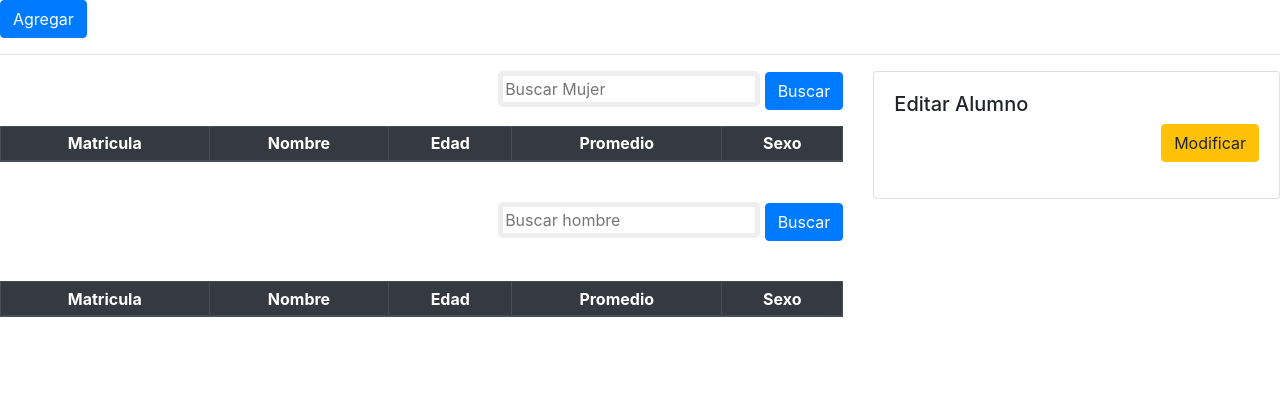
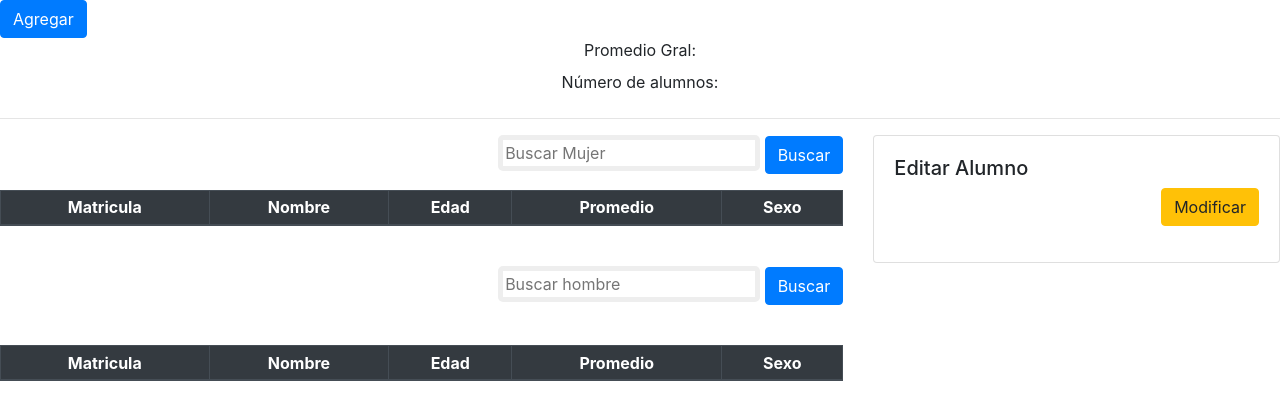
Before and after one commit to den-pe/Pagina-firbase, a plain HTML site: page index.html in a window 1280 px wide. Drawn offline with nearby package versions, Linux system fonts and the light colour scheme; no server answers.

Commit message:
Update index.html

```diff
--- a/index.html
+++ b/index.html
@@ -22,6 +22,14 @@
                     <button type="button" class="btn btn-primary" data-toggle="modal" data-target="#modalTask">
                         Agregar
                     </button>
+                </div>
+
+                <div class="text-center">
+
+                    <label for="form-control" id="promGral" >Promedio Gral: </label><br>
+
+                    <label for="form-control" id="aux" >Número de alumnos: </label>
+
                 </div>
             </div>
             <div class="col-lg-12">
```
